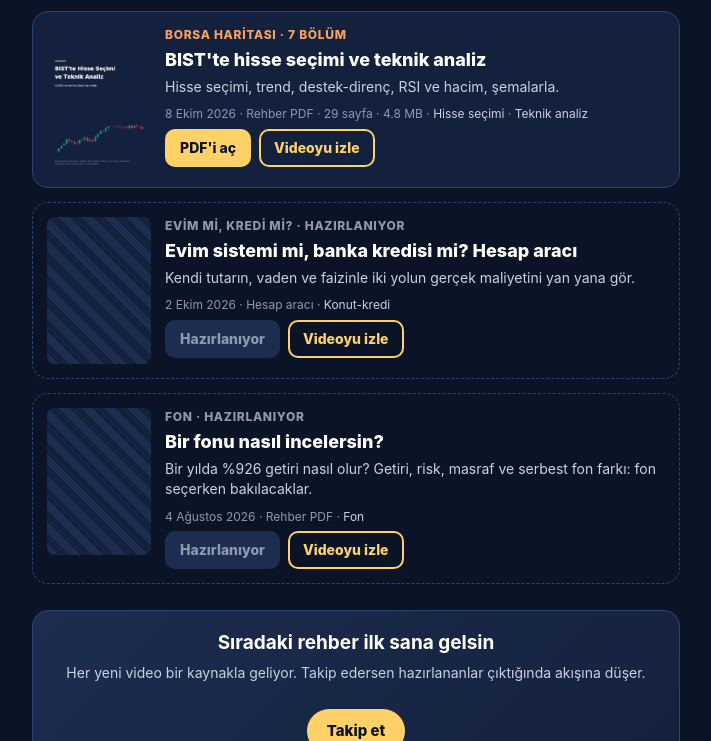
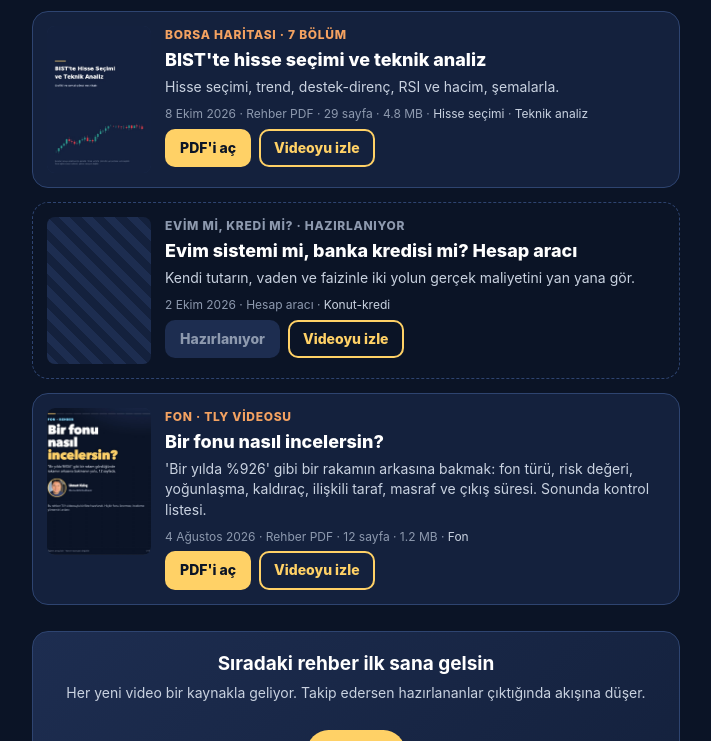
Before and after one commit to igumutkilicbalikesir/igumutkilicbalikesir.github.io, a plain HTML site: page index.html in a window 1280 px wide. Shown: the part 2059-2800 px from the top of the page, without its empty margins (284-995 px from the left). Drawn offline with Linux system fonts and the light colour scheme.

Commit message:
Fon rehberi eklendi (TLY videosu)

```diff
--- a/index.html
+++ b/index.html
@@ -84,7 +84,7 @@ footer a { color: var(--acikgri); }
     <div class="alt">Borsa, para ve strateji: veriyle, sade anlatım. Videolarımdaki her rehber, araç ve gösterge burada, ücretsiz.</div>
     <a class="takip" href="https://www.instagram.com/umutkilicbalikesir/" target="_blank" rel="noopener">Instagram'da takip et · @umutkilicbalikesir</a>
     <div class="takip-not">Yeni rehberler önce takipçilere duyuruluyor.</div>
-    <div class="sayac"><span><b>7</b>hazır kaynak</span><span><b>3</b>hazırlanıyor</span><span><b>0 TL</b>üyelik yok</span></div>
+    <div class="sayac"><span><b>8</b>hazır kaynak</span><span><b>2</b>hazırlanıyor</span><span><b>0 TL</b>üyelik yok</span></div>
   </header>
 
   <div class="suzgec">
@@ -202,16 +202,16 @@ footer a { color: var(--acikgri); }
         <div class="dugmeler"><span class="dugme pasif">Hazırlanıyor</span><a class="dugme ikincil" href="https://www.instagram.com/reel/DeAVUZGR6HF/" target="_blank" rel="noopener">Videoyu izle</a></div>
       </div>
     </article>
-    <article class="kart yakinda" id="fon-rehberi" data-tur="rehber" data-konu="Fon"
-      data-ara="bir fonu nasıl incelersin? fon · hazırlanıyor bir yılda %926 getiri nasıl olur? getiri, risk, masraf ve serbest fon farkı: fon seçerken bakılacaklar. fon">
-      <div class="kapak bos"></div>
+    <article class="kart" id="fon-rehberi" data-tur="rehber" data-konu="Fon"
+      data-ara="bir fonu nasıl incelersin? fon · tly videosu &#x27;bir yılda %926&#x27; gibi bir rakamın arkasına bakmak: fon türü, risk değeri, yoğunlaşma, kaldıraç, ilişkili taraf, masraf ve çıkış süresi. sonunda kontrol listesi. fon">
+      <a class="kapak" href="pdf/fon-rehberi.pdf" target=_blank rel=noopener><img src="img/fon-rehberi.jpg" alt="Bir fonu nasıl incelersin?" loading="lazy"></a>
       <div class="govde">
-        <div class="seri">FON · HAZIRLANIYOR </div>
+        <div class="seri">FON · TLY VİDEOSU </div>
         <h3>Bir fonu nasıl incelersin?</h3>
-        <p>Bir yılda %926 getiri nasıl olur? Getiri, risk, masraf ve serbest fon farkı: fon seçerken bakılacaklar.</p>
-        <div class="meta">4 Ağustos 2026 · Rehber PDF · <span class=etiket>Fon</span></div>
+        <p>&#x27;Bir yılda %926&#x27; gibi bir rakamın arkasına bakmak: fon türü, risk değeri, yoğunlaşma, kaldıraç, ilişkili taraf, masraf ve çıkış süresi. Sonunda kontrol listesi.</p>
+        <div class="meta">4 Ağustos 2026 · Rehber PDF · 12 sayfa · 1.2 MB · <span class=etiket>Fon</span></div>
 
-        <div class="dugmeler"><span class="dugme pasif">Hazırlanıyor</span><a class="dugme ikincil" href="https://www.instagram.com/reel/Dbn1yDrK0vd/" target="_blank" rel="noopener">Videoyu izle</a></div>
+        <div class="dugmeler"><a class="dugme" href="pdf/fon-rehberi.pdf" target="_blank" rel="noopener">PDF&#x27;i aç</a><a class="dugme ikincil" href="https://www.instagram.com/reel/Dbn1yDrK0vd/" target="_blank" rel="noopener">Videoyu izle</a></div>
       </div>
     </article>
     <div class="bos-sonuc">Bu süzgeçle eşleşen kaynak yok.</div>
```
Also changed, not shown: img/fon-rehberi.jpg (added), 1 other file.
